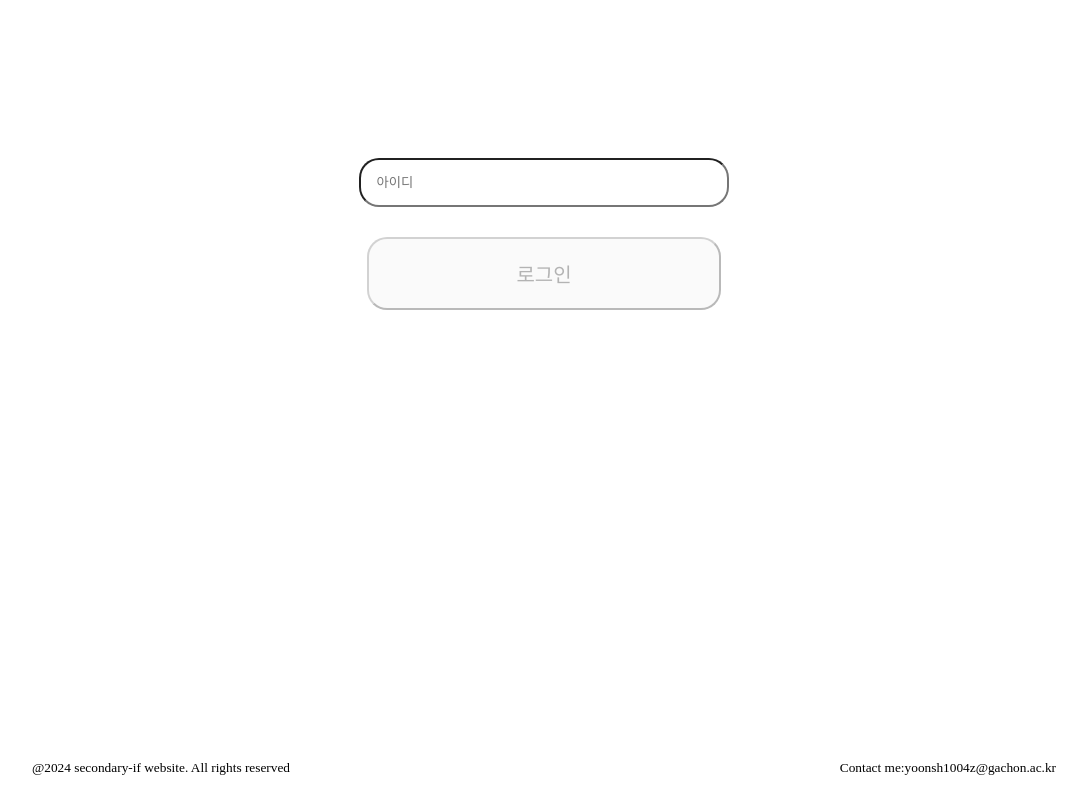
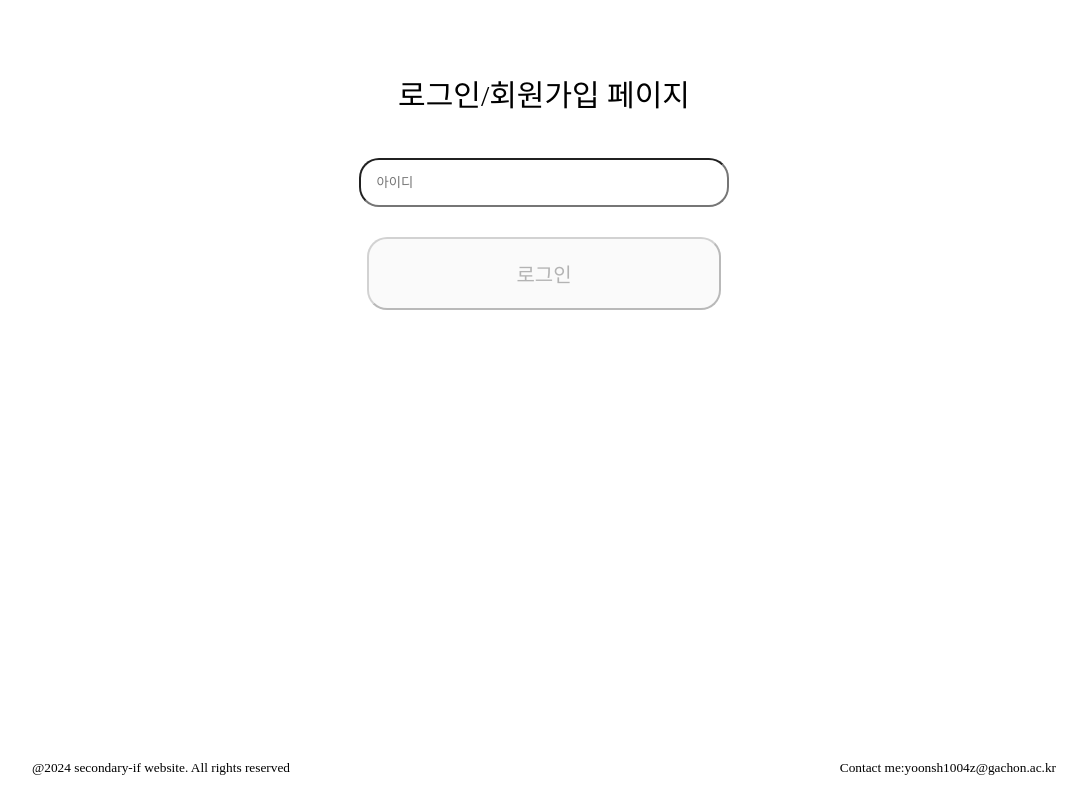
Before and after one commit to loading1031/secondary-if, a React (Vite) app in the folder front/: page /login in a window 1280 px wide. Shown: the whole page, without its empty margins (96-1182 px from the left). Built offline with nearby package versions, Linux system fonts and the light colour scheme.

Commit message:
🔨Fix: Extract token from LoginResponse and Login legend color

```diff
--- a/front/src/pages/Login/index.jsx
+++ b/front/src/pages/Login/index.jsx
@@ -42,7 +42,7 @@ function Login() {
       );
       if (loginResponse.status === 200){
         alert(`${data.name}님 환영합니다.`)
-        const token = loginResponse.data.accessToken; // Getting token from response
+        const token = loginResponse.data.result.accessToken; // Getting token from response
         handleAuthentication(token);
         navigate('/');
       }
@@ -64,7 +64,7 @@ function Login() {
   return (
     <FormContainer onSubmit={handleSubmit(onSubmit)}>
       <StyledFieldset>
-        <StyledLegend>로그인 페이지</StyledLegend>
+        <StyledLegend>로그인/회원가입 페이지</StyledLegend>
         <StyledInput
           id="name"
           type="text"
@@ -79,9 +79,6 @@ function Login() {
         {errors.name && (
           <WarningP role="alert">{errors.name.message}</WarningP>
         )}
-        {errors.password && (
-          <WarningP role="alert">{errors.password.message}</WarningP>
-        )}
         <StyledButton type="submit" disabled={btnDisable()}>
           로그인
         </StyledButton>
--- a/front/src/pages/Login/styles.js
+++ b/front/src/pages/Login/styles.js
@@ -28,7 +28,7 @@ export const StyledLegend = styled.legend`
   padding: 0 5px; // 텍스트 주변 패딩
   width: auto;
   margin: 0px auto; // 자동 마진으로 중앙 정렬, absolute 없이
-  color: white;
+  color: black;
   font-size: 30px;
 `;
 
```
